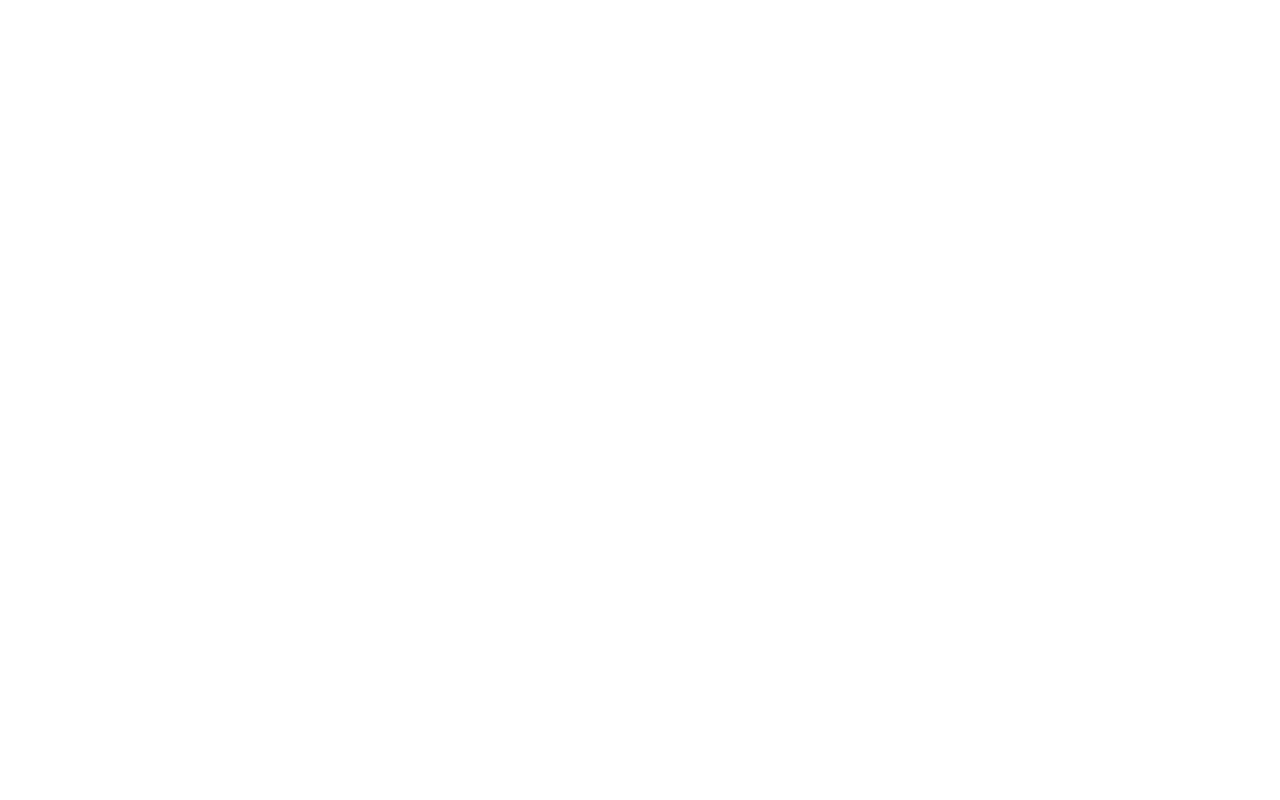
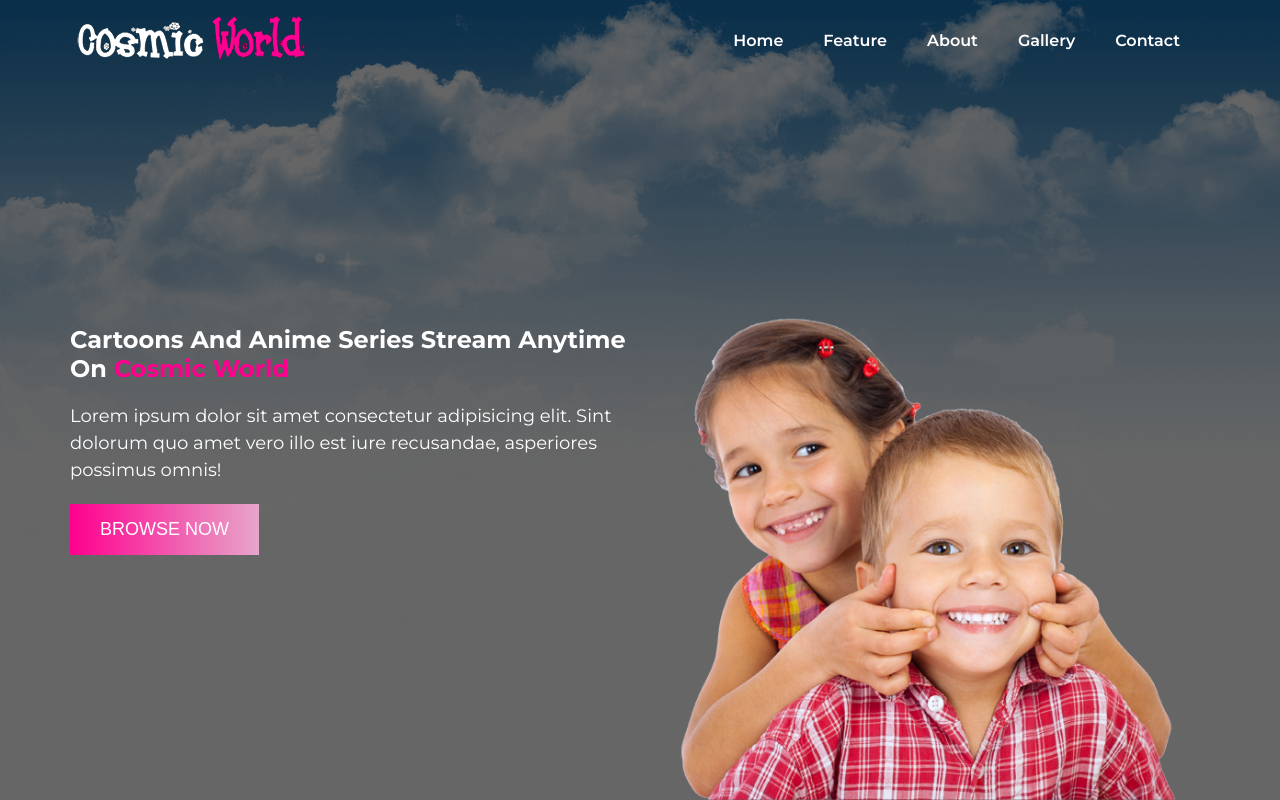
Before and after one commit to frsiam/cosmic_world_landing_page, a plain HTML site: page index.htm in a window 1280 px wide. Drawn offline with Linux system fonts and the light colour scheme.

Commit message:
banner part update

```diff
--- a/css/style.css
+++ b/css/style.css
@@ -0,0 +1,93 @@
+/* font style .........google font  */
+@import url('https://fonts.googleapis.com/css2?family=Montserrat:wght@400;600;700&display=swap');
+
+/* common css style are given below  */
+
+*{
+    margin: 0;
+    padding: 0;
+    box-sizing: border-box;
+}
+body{
+    font-family: 'Montserrat', sans-serif;
+}
+
+.container{
+    max-width: 1200px;
+    margin: 0 auto;
+    padding: 0 30px;
+}
+.highlight{
+    color: #FF008E;
+}
+
+
+/* navigation css style are given below  */
+
+header{
+    height: 100vh;
+    background-image: url(../images/cloud.png);
+    background-repeat: no-repeat;
+    background-size: cover;
+    background-color: rgba(0,0,0,0.6);
+    background-blend-mode: overlay;
+}
+nav{
+    display: flex;
+    justify-content: space-between;
+    height: 80px;
+    align-items: center;
+}
+.navigation{
+    display: flex;
+}
+.navigation li{
+    list-style: none;
+    margin-right: 20px;
+}
+.navigation li a{
+    text-decoration: none;
+    color: white;
+    font-weight: 600;
+    padding: 10px;
+}
+
+/* Banner side css */
+
+.banner{
+    display: grid;
+    grid-template-columns: 1fr 1fr;
+    height: calc(100vh - 80px);
+}
+.banner-left{
+    display: flex;
+    flex-direction: column;
+    justify-content: center;
+    align-items: flex-start;
+}
+.banner-left h1{
+    color: #fff;
+}
+.banner-left p{
+    color: #fff;
+    font-size: 18px;
+    line-height: 1.5;
+    margin: 20px 0;
+}
+.banner-right img{
+    width: 100%;
+}
+.banner-right{
+    display: flex;
+    justify-content: center;
+    align-items: flex-end;
+}
+.primary-button{
+    color: #FFF;
+    outline: 0;
+    border: 0;
+    padding: 15px 30px;
+    font-size: 18px;
+    text-transform: uppercase;
+    background-image: linear-gradient(90deg, #FF008E,#e7a6ca);
+}
--- a/index.htm
+++ b/index.htm
@@ -8,6 +8,31 @@
     <link rel="stylesheet" href="css/style.css">
 </head>
 <body>
-
+    <header>
+        <nav class="container">
+            <div class="logo">
+                <img src="./images/logo.png" alt="">
+            </div>
+            <ul class="navigation">
+                <li><a href="">Home</a></li>
+                <li><a href="">Feature</a></li>
+                <li><a href="">About</a></li>
+                <li><a href="">Gallery</a></li>
+                <li><a href="">Contact</a></li>
+            </ul>
+        </nav>
+        <section class="container">
+            <div class="banner">
+                <div class="banner-left">
+                    <h1>Cartoons And Anime Series Stream Anytime On <span class="highlight">Cosmic World</span></h1>
+                    <p>Lorem ipsum dolor sit amet consectetur adipisicing elit. Sint dolorum quo amet vero illo est iure recusandae, asperiores possimus omnis!</p>
+                    <button class="primary-button">Browse Now</button>
+                </div>
+                <div class="banner-right">
+                    <img src="images/about.png" alt="">
+                </div>
+            </div>
+        </section>
+    </header>
 </body>
 </html>
```
